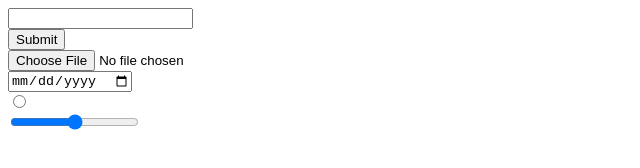
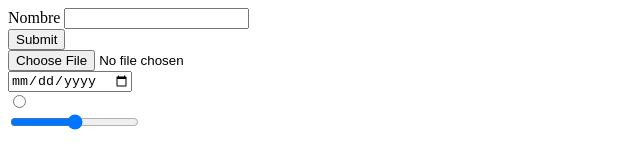
Before and after one commit to salonof01/db, a plain HTML site: page Practica-html.html in a window 1280 px wide. Shown: the whole page, without its empty margins (0-640 px from the left). Drawn offline with Linux system fonts and the light colour scheme.

Commit message:
Added label

```diff
--- a/Practica-html.html
+++ b/Practica-html.html
@@ -8,7 +8,7 @@
 </head>
    <body>
     <form>
- <label for="Nombre"></label>
+ <label for="nombre">Nombre</label>
  <input type="text"><br>
  <input type="submit"><br>
  <input type="file"><br>
```
